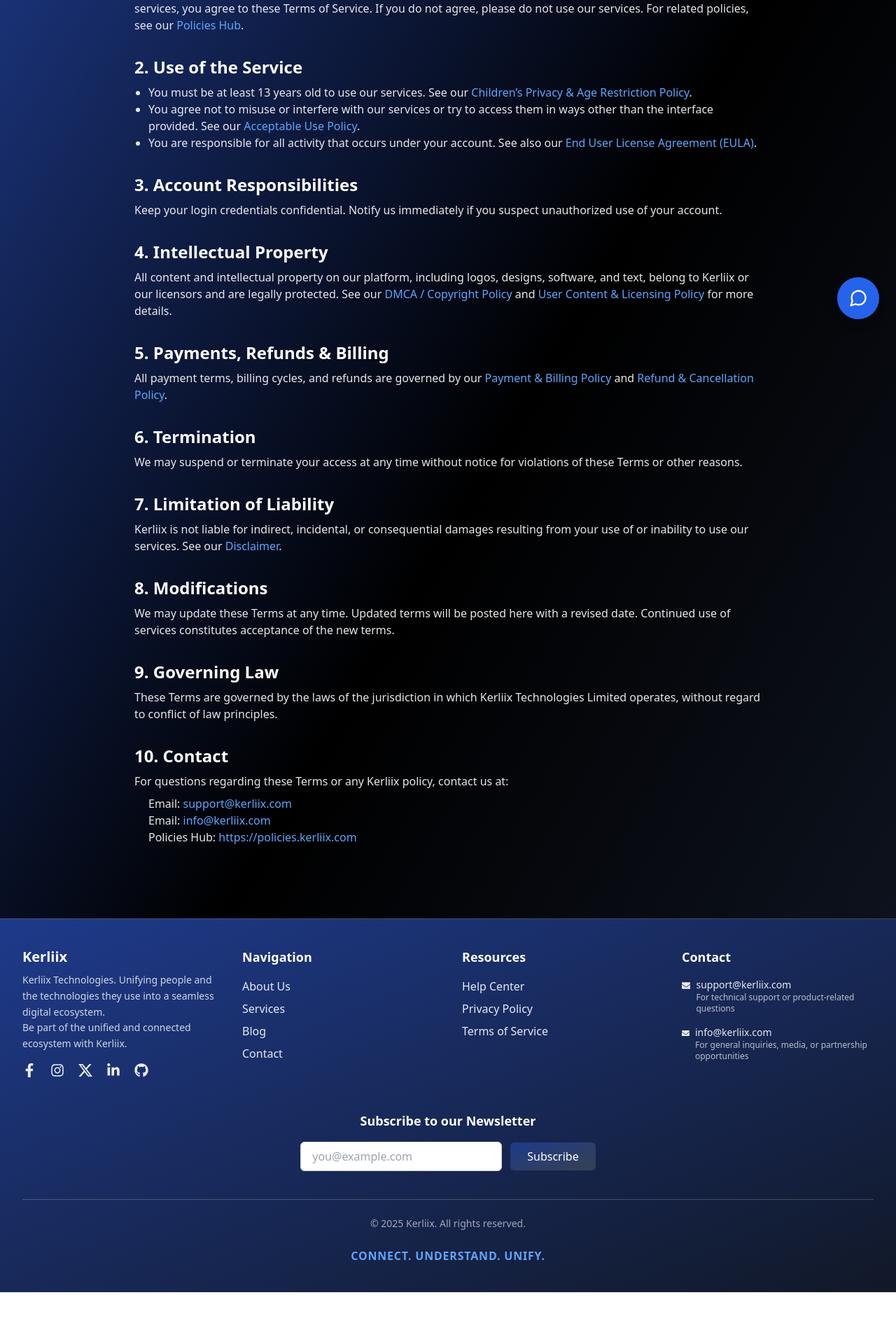
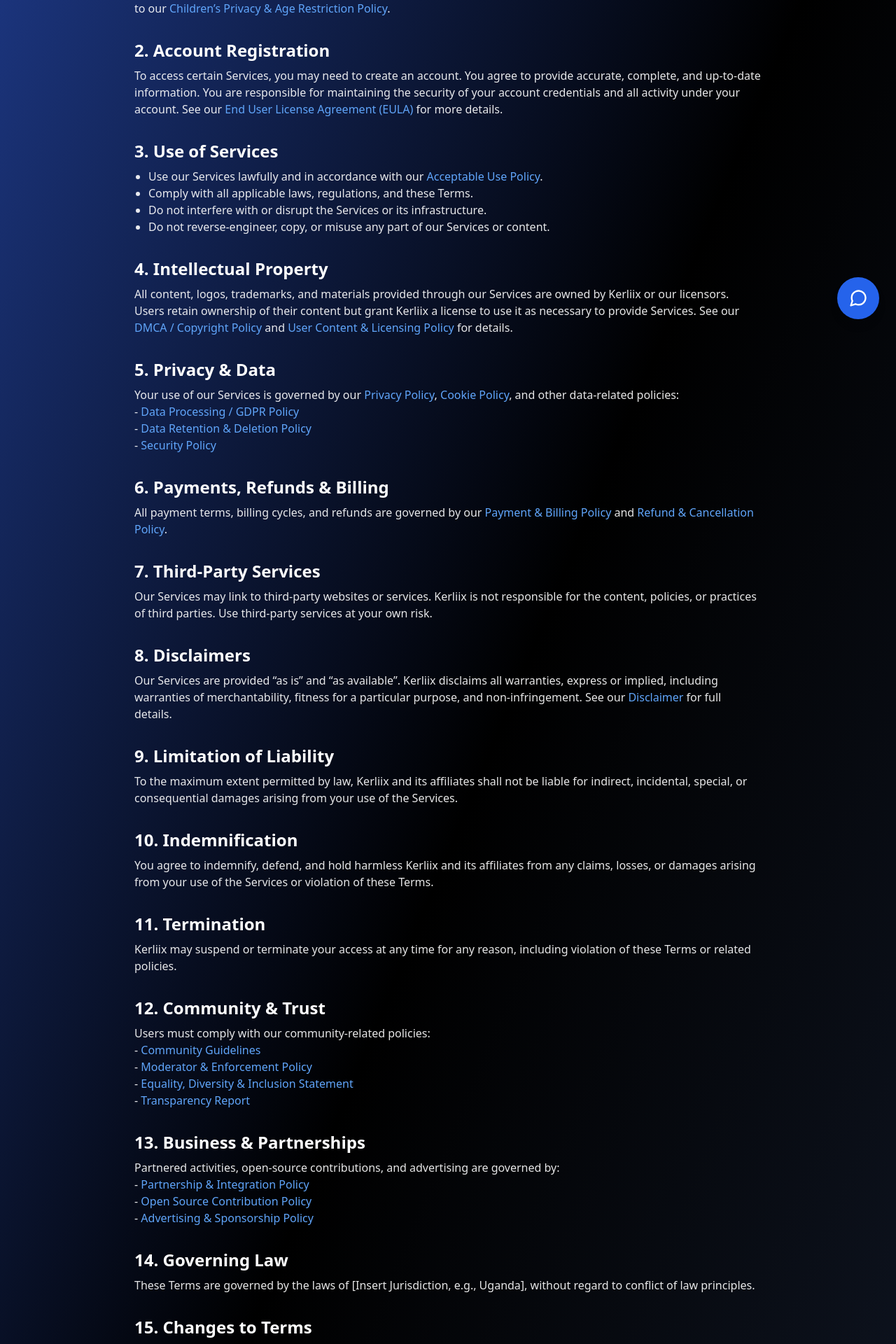
Before and after one commit to Kerliix-Technologies-Limited/Kerliix_policies_pages, a React (Vite) app: page /terms in a window 1280 px wide. Shown: the part 320-2240 px from the top of the page at 70% size. Before the commit the page ends 2166 px from the top, so only its background shows below. Built offline with nearby package versions, Linux system fonts and the light colour scheme; no server answers.

Commit message:
Update Terms.jsx

```diff
--- a/src/pages/Terms.jsx
+++ b/src/pages/Terms.jsx
@@ -63,75 +63,144 @@
         <h1 className="text-4xl font-bold mb-6 text-blue-400">Terms of Service</h1>
         <p className="mb-8 text-white/90">Last updated: September 03, 2025</p>
 
+        {/* Section 1 */}
         <section className="mb-8">
-          <h2 className="text-2xl font-semibold mb-2">1. Acceptance of Terms</h2>
+          <h2 className="text-2xl font-semibold mb-2">1. Eligibility</h2>
           <p className="text-white/90">
-            By accessing or using any part of Kerliix Technologies Limited ("Kerliix", "we", "our", or "us") platform, website, or services, you agree to these Terms of Service. If you do not agree, please do not use our services.
-            For related policies, see our <a href="https://policies.kerliix.com" className="text-blue-400 hover:underline">Policies Hub</a>.
+            You must be at least 18 years old (or the legal age in your jurisdiction) to use our Services. Users under 13 are subject to our <a href="https://policies.kerliix.com/coppa" className="text-blue-400 hover:underline">Children’s Privacy & Age Restriction Policy</a>.
           </p>
         </section>
 
+        {/* Section 2 */}
         <section className="mb-8">
-          <h2 className="text-2xl font-semibold mb-2">2. Use of the Service</h2>
+          <h2 className="text-2xl font-semibold mb-2">2. Account Registration</h2>
+          <p className="text-white/90">
+            To access certain Services, you may need to create an account. You agree to provide accurate, complete, and up-to-date information. You are responsible for maintaining the security of your account credentials and all activity under your account.
+            See our <a href="https://policies.kerliix.com/eula" className="text-blue-400 hover:underline">End User License Agreement (EULA)</a> for more details.
+          </p>
+        </section>
+
+        {/* Section 3 */}
+        <section className="mb-8">
+          <h2 className="text-2xl font-semibold mb-2">3. Use of Services</h2>
           <ul className="list-disc pl-5 text-white/90">
-            <li>You must be at least 13 years old to use our services. See our <a href="https://policies.kerliix.com/coppa" className="text-blue-400 hover:underline">Children’s Privacy & Age Restriction Policy</a>.</li>
-            <li>You agree not to misuse or interfere with our services or try to access them in ways other than the interface provided. See our <a href="https://policies.kerliix.com/aup" className="text-blue-400 hover:underline">Acceptable Use Policy</a>.</li>
-            <li>You are responsible for all activity that occurs under your account. See also our <a href="https://policies.kerliix.com/eula" className="text-blue-400 hover:underline">End User License Agreement (EULA)</a>.</li>
+            <li>Use our Services lawfully and in accordance with our <a href="https://policies.kerliix.com/aup" className="text-blue-400 hover:underline">Acceptable Use Policy</a>.</li>
+            <li>Comply with all applicable laws, regulations, and these Terms.</li>
+            <li>Do not interfere with or disrupt the Services or its infrastructure.</li>
+            <li>Do not reverse-engineer, copy, or misuse any part of our Services or content.</li>
           </ul>
         </section>
 
+        {/* Section 4 */}
         <section className="mb-8">
-          <h2 className="text-2xl font-semibold mb-2">3. Account Responsibilities</h2>
+          <h2 className="text-2xl font-semibold mb-2">4. Intellectual Property</h2>
           <p className="text-white/90">
-            Keep your login credentials confidential. Notify us immediately if you suspect unauthorized use of your account.
+            All content, logos, trademarks, and materials provided through our Services are owned by Kerliix or our licensors. Users retain ownership of their content but grant Kerliix a license to use it as necessary to provide Services.
+            See our <a href="https://policies.kerliix.com/dmca" className="text-blue-400 hover:underline">DMCA / Copyright Policy</a> and <a href="https://policies.kerliix.com/content" className="text-blue-400 hover:underline">User Content & Licensing Policy</a> for details.
           </p>
         </section>
 
+        {/* Section 5 */}
         <section className="mb-8">
-          <h2 className="text-2xl font-semibold mb-2">4. Intellectual Property</h2>
+          <h2 className="text-2xl font-semibold mb-2">5. Privacy & Data</h2>
           <p className="text-white/90">
-            All content and intellectual property on our platform, including logos, designs, software, and text, belong to Kerliix or our licensors and are legally protected.
-            See our <a href="https://policies.kerliix.com/dmca" className="text-blue-400 hover:underline">DMCA / Copyright Policy</a> and <a href="https://policies.kerliix.com/content" className="text-blue-400 hover:underline">User Content & Licensing Policy</a> for more details.
+            Your use of our Services is governed by our <a href="https://policies.kerliix.com/privacy" className="text-blue-400 hover:underline">Privacy Policy</a>, <a href="https://policies.kerliix.com/cookies" className="text-blue-400 hover:underline">Cookie Policy</a>, and other data-related policies:
+            <br/>- <a href="https://policies.kerliix.com/gdpr" className="text-blue-400 hover:underline">Data Processing / GDPR Policy</a>
+            <br/>- <a href="https://policies.kerliix.com/data-retention" className="text-blue-400 hover:underline">Data Retention & Deletion Policy</a>
+            <br/>- <a href="https://policies.kerliix.com/security" className="text-blue-400 hover:underline">Security Policy</a>
           </p>
         </section>
 
+        {/* Section 6 */}
         <section className="mb-8">
-          <h2 className="text-2xl font-semibold mb-2">5. Payments, Refunds & Billing</h2>
+          <h2 className="text-2xl font-semibold mb-2">6. Payments, Refunds & Billing</h2>
           <p className="text-white/90">
             All payment terms, billing cycles, and refunds are governed by our <a href="https://policies.kerliix.com/billing" className="text-blue-400 hover:underline">Payment & Billing Policy</a> and <a href="https://policies.kerliix.com/refund" className="text-blue-400 hover:underline">Refund & Cancellation Policy</a>.
           </p>
         </section>
 
+        {/* Section 7 */}
         <section className="mb-8">
-          <h2 className="text-2xl font-semibold mb-2">6. Termination</h2>
+          <h2 className="text-2xl font-semibold mb-2">7. Third-Party Services</h2>
           <p className="text-white/90">
-            We may suspend or terminate your access at any time without notice for violations of these Terms or other reasons.
+            Our Services may link to third-party websites or services. Kerliix is not responsible for the content, policies, or practices of third parties. Use third-party services at your own risk.
           </p>
         </section>
 
+        {/* Section 8 */}
         <section className="mb-8">
-          <h2 className="text-2xl font-semibold mb-2">7. Limitation of Liability</h2>
+          <h2 className="text-2xl font-semibold mb-2">8. Disclaimers</h2>
           <p className="text-white/90">
-            Kerliix is not liable for indirect, incidental, or consequential damages resulting from your use of or inability to use our services. See our <a href="https://policies.kerliix.com/disclaimer" className="text-blue-400 hover:underline">Disclaimer</a>.
+            Our Services are provided “as is” and “as available”. Kerliix disclaims all warranties, express or implied, including warranties of merchantability, fitness for a particular purpose, and non-infringement. See our <a href="https://policies.kerliix.com/disclaimer" className="text-blue-400 hover:underline">Disclaimer</a> for full details.
           </p>
         </section>
 
+        {/* Section 9 */}
         <section className="mb-8">
-          <h2 className="text-2xl font-semibold mb-2">8. Modifications</h2>
+          <h2 className="text-2xl font-semibold mb-2">9. Limitation of Liability</h2>
           <p className="text-white/90">
-            We may update these Terms at any time. Updated terms will be posted here with a revised date. Continued use of services constitutes acceptance of the new terms.
+            To the maximum extent permitted by law, Kerliix and its affiliates shall not be liable for indirect, incidental, special, or consequential damages arising from your use of the Services.
           </p>
         </section>
 
+        {/* Section 10 */}
         <section className="mb-8">
-          <h2 className="text-2xl font-semibold mb-2">9. Governing Law</h2>
+          <h2 className="text-2xl font-semibold mb-2">10. Indemnification</h2>
           <p className="text-white/90">
-            These Terms are governed by the laws of the jurisdiction in which Kerliix Technologies Limited operates, without regard to conflict of law principles.
+            You agree to indemnify, defend, and hold harmless Kerliix and its affiliates from any claims, losses, or damages arising from your use of the Services or violation of these Terms.
           </p>
         </section>
 
+        {/* Section 11 */}
         <section className="mb-8">
-          <h2 className="text-2xl font-semibold mb-2">10. Contact</h2>
+          <h2 className="text-2xl font-semibold mb-2">11. Termination</h2>
+          <p className="text-white/90">
+            Kerliix may suspend or terminate your access at any time for any reason, including violation of these Terms or related policies.
+          </p>
+        </section>
+
+        {/* Section 12 */}
+        <section className="mb-8">
+          <h2 className="text-2xl font-semibold mb-2">12. Community & Trust</h2>
+          <p className="text-white/90">
+            Users must comply with our community-related policies:
+            <br/>- <a href="https://policies.kerliix.com/community" className="text-blue-400 hover:underline">Community Guidelines</a>
+            <br/>- <a href="https://policies.kerliix.com/moderation" className="text-blue-400 hover:underline">Moderator & Enforcement Policy</a>
+            <br/>- <a href="https://policies.kerliix.com/inclusion" className="text-blue-400 hover:underline">Equality, Diversity & Inclusion Statement</a>
+            <br/>- <a href="https://policies.kerliix.com/transparency" className="text-blue-400 hover:underline">Transparency Report</a>
+          </p>
+        </section>
+
+        {/* Section 13 */}
+        <section className="mb-8">
+          <h2 className="text-2xl font-semibold mb-2">13. Business & Partnerships</h2>
+          <p className="text-white/90">
+            Partnered activities, open-source contributions, and advertising are governed by:
+            <br/>- <a href="https://policies.kerliix.com/partnerships" className="text-blue-400 hover:underline">Partnership & Integration Policy</a>
+            <br/>- <a href="https://policies.kerliix.com/opensource" className="text-blue-400 hover:underline">Open Source Contribution Policy</a>
+            <br/>- <a href="https://policies.kerliix.com/advertising" className="text-blue-400 hover:underline">Advertising & Sponsorship Policy</a>
+          </p>
+        </section>
+
+        {/* Section 14 */}
+        <section className="mb-8">
+          <h2 className="text-2xl font-semibold mb-2">14. Governing Law</h2>
+          <p className="text-white/90">
+            These Terms are governed by the laws of [Insert Jurisdiction, e.g., Uganda], without regard to conflict of law principles.
+          </p>
+        </section>
+
+        {/* Section 15 */}
+        <section className="mb-8">
+          <h2 className="text-2xl font-semibold mb-2">15. Changes to Terms</h2>
+          <p className="text-white/90">
+            Kerliix may update these Terms from time to time. Continued use of Services after updates constitutes acceptance.
+          </p>
+        </section>
+
+        {/* Section 16 */}
+        <section className="mb-8">
+          <h2 className="text-2xl font-semibold mb-2">16. Contact Us</h2>
           <p className="text-white/90">
             For questions regarding these Terms or any Kerliix policy, contact us at:
           </p>
@@ -144,4 +213,4 @@
       </div>
     </div>
   );
-          }
+      }
```
